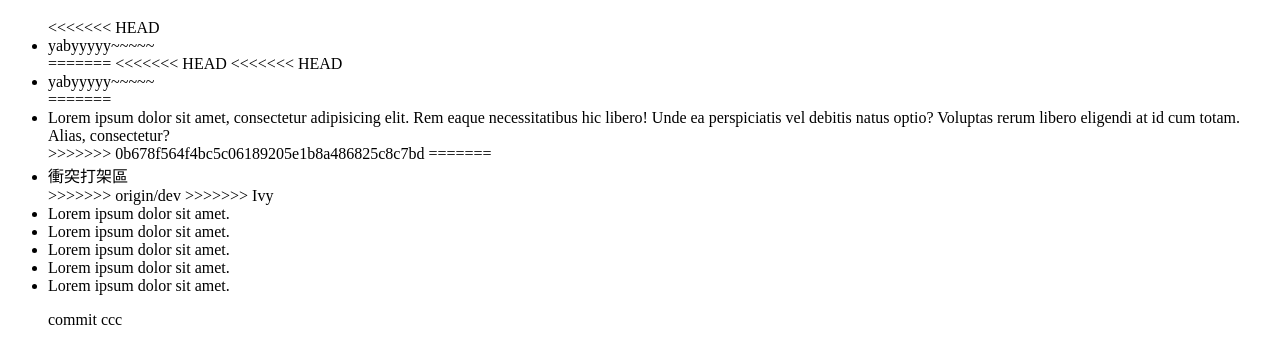
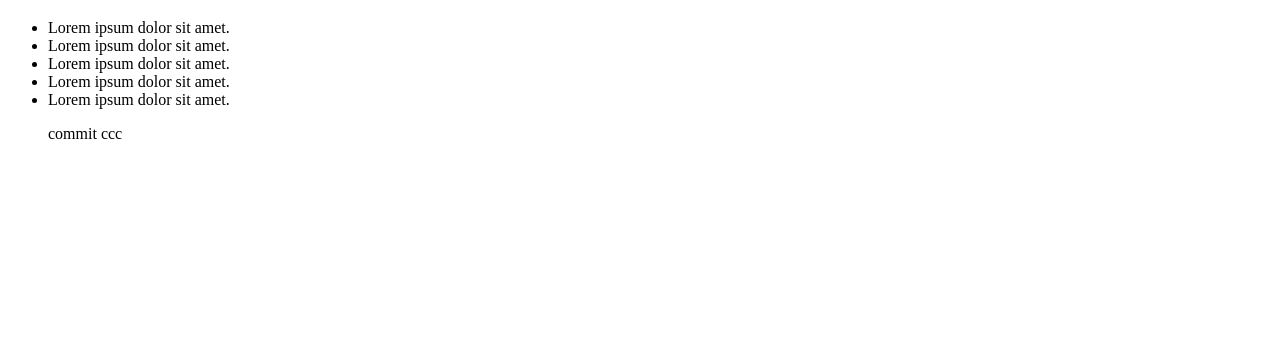
Before and after one commit to weilun1202/TJD101art, a plain HTML site: page index.html in a window 1280 px wide. Shown: the part 228-592 px from the top of the page. Drawn offline with Linux system fonts and the light colour scheme.

Commit message:
解衝突

```diff
--- a/index.html
+++ b/index.html
@@ -31,19 +31,7 @@
 
     <footer>
         <ul>
-<<<<<<< HEAD
-            <li>yabyyyyy~~~~~</li>
-=======
-<<<<<<< HEAD
-<<<<<<< HEAD
-            <li>yabyyyyy~~~~~</li>
-=======
-            <li>Lorem ipsum dolor sit amet, consectetur adipisicing elit. Rem eaque necessitatibus hic libero! Unde ea perspiciatis vel debitis natus optio? Voluptas rerum libero eligendi at id cum totam. Alias, consectetur?</li>
->>>>>>> 0b678f564f4bc5c06189205e1b8a486825c8c7bd
-=======
-            <li>衝突打架區</li>
->>>>>>> origin/dev
->>>>>>> Ivy
+
             <li>Lorem ipsum dolor sit amet.</li>
             <li>Lorem ipsum dolor sit amet.</li>
             <li>Lorem ipsum dolor sit amet.</li>
```
